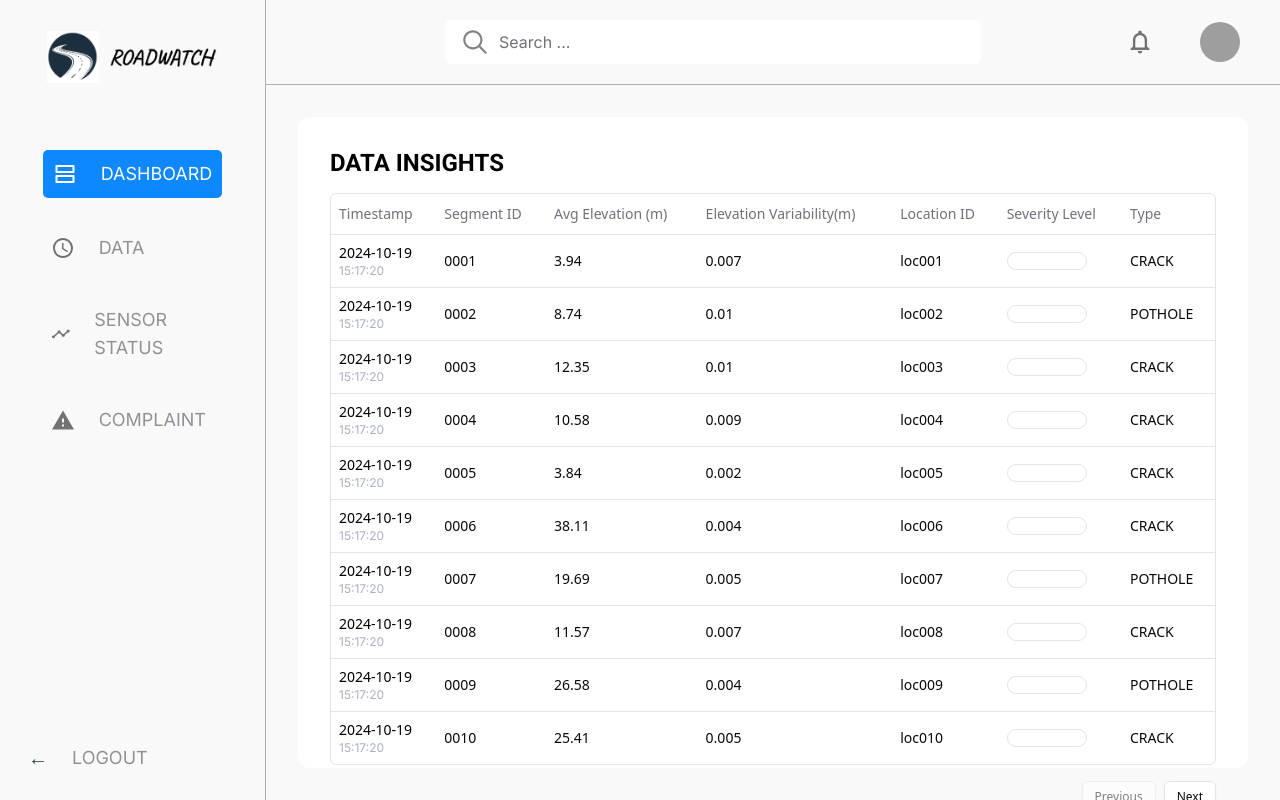
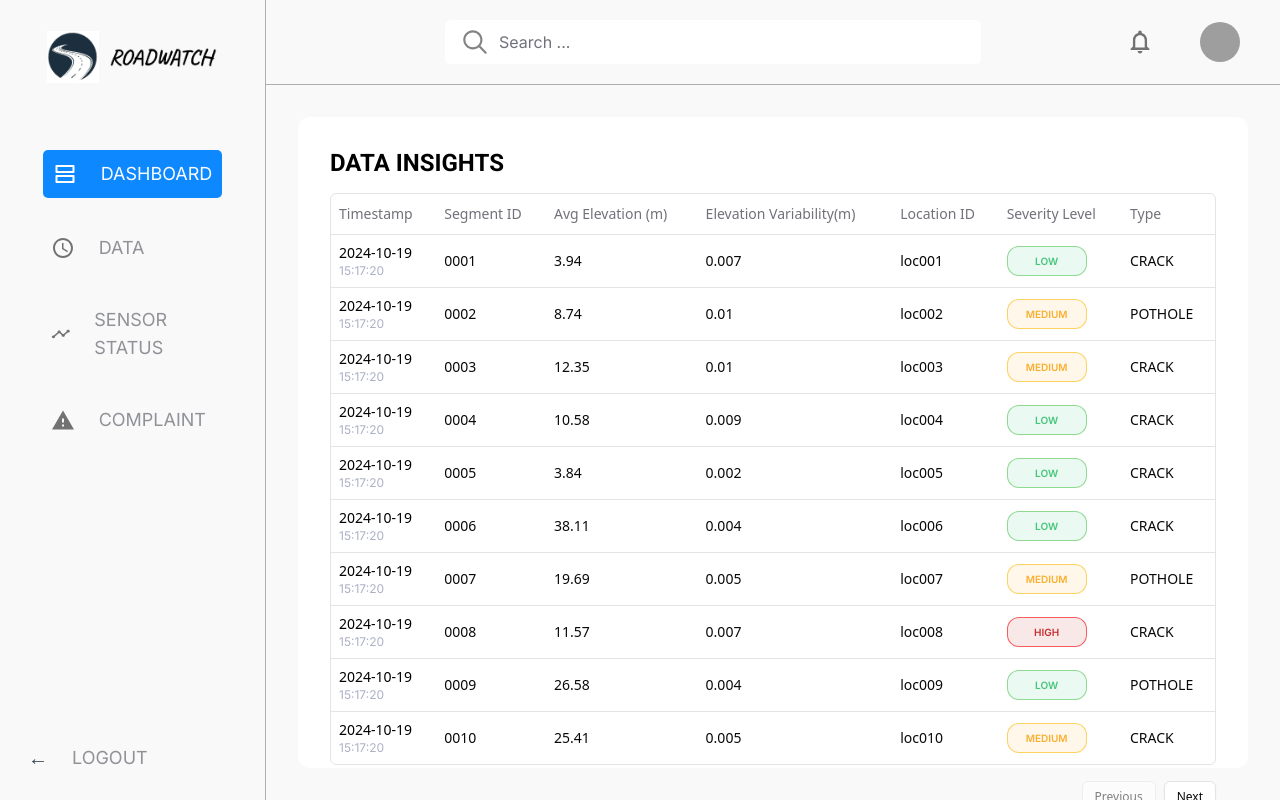
Before and after one commit to Ryuga8150/RoadWatch, a React (Vite) app in the folder client/: page /sensor-data in a window 1280 px wide. Built offline with nearby package versions, Linux system fonts and the light colour scheme; grey boxes are pictures that could not be loaded.

Commit message:
Sensor Data Page Button Bug Resolved

```diff
--- a/client/src/ui/sensor-data/columns.tsx
+++ b/client/src/ui/sensor-data/columns.tsx
@@ -49,10 +49,10 @@ export const columns: ColumnDef<SensorDataType>[] = [
     header: "Location ID",
   },
   {
-    accessorKey: "severityLevel",
+    accessorKey: "severeLevel",
     header: "Severity Level",
     cell: ({ row }) => {
-      const severityLevel = row.getValue("severityLevel") as string;
+      const severityLevel = row.getValue("severeLevel") as string;
       return (
         <div
           className={cn(
```
